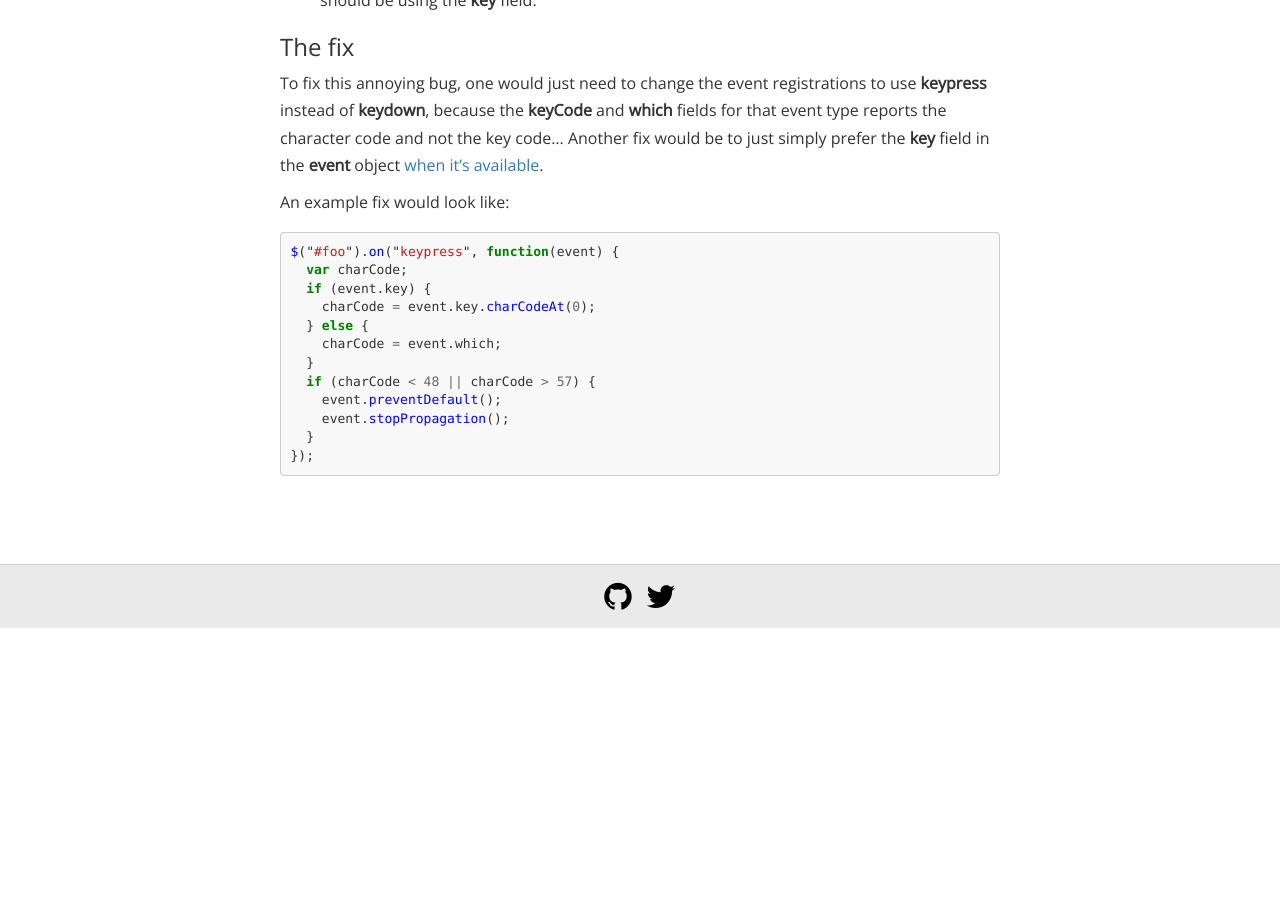
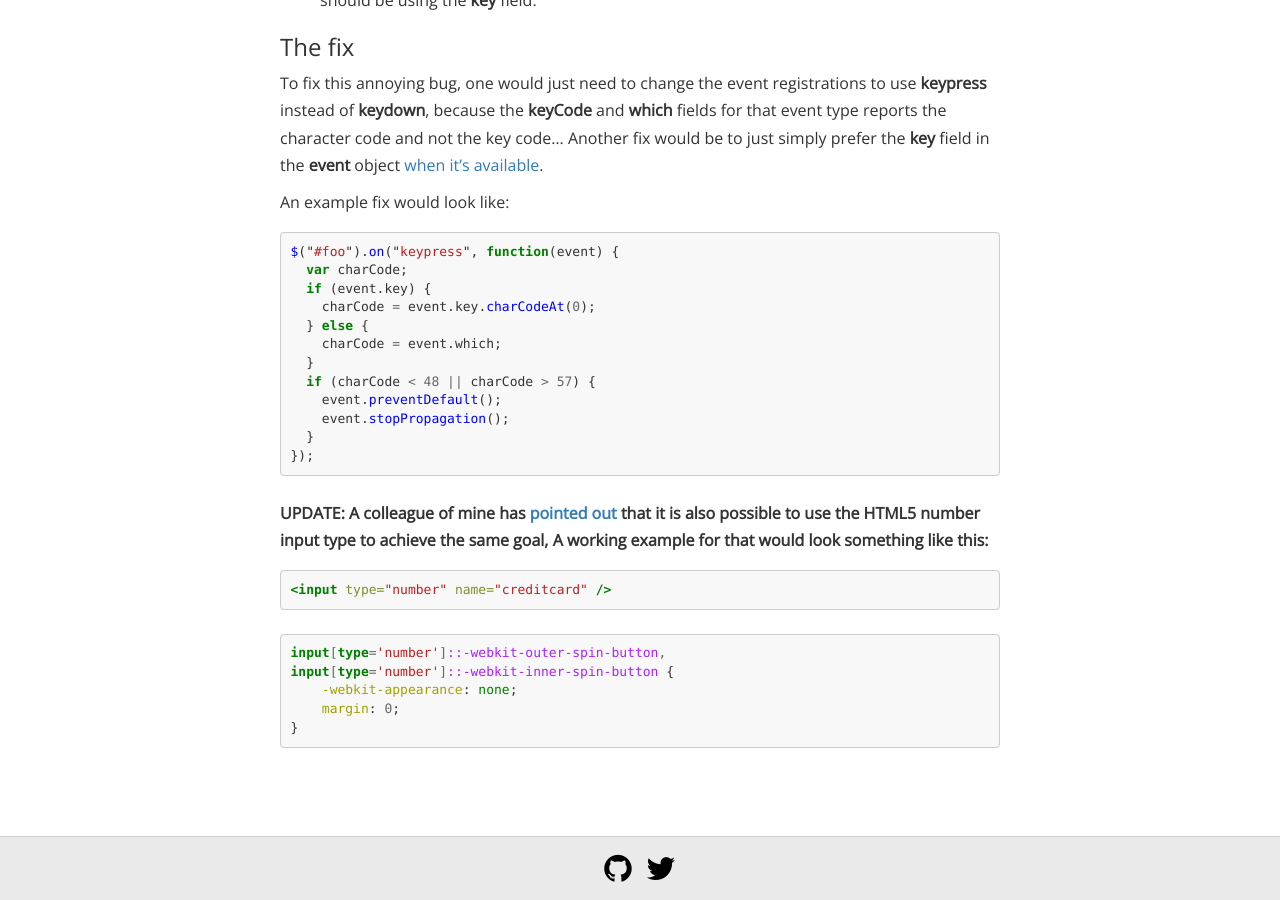
Before and after one commit to aldaris/aldaris.github.io, a Jekyll site: the page built from _posts/2018-01-14-credit-card-number-validation-done-wrong.markdown, in a window 1280 px wide and 900 px high, scrolled down 1628 px. Built offline with Jekyll 4.4.1, drawn with Linux system fonts in a browser that asks for light colours; comment, search, counter and statistics services are not loaded; before the commit the page ends 2256 px from its top, so only the background shows below that.

Commit message:
Update credit card post with html5 example

````diff
--- a/_posts/2018-01-14-credit-card-number-validation-done-wrong.markdown
+++ b/_posts/2018-01-14-credit-card-number-validation-done-wrong.markdown
@@ -76,7 +76,22 @@ $("#foo").on("keypress", function(event) {
 });
 ```
 
+**UPDATE: A colleague of mine has [pointed out][html5] that it is also possible to use the HTML5 number input type to achieve the same goal, A working example for that would look something like this:**
+
+```html
+<input type="number" name="creditcard" />
+```
+
+```css
+input[type='number']::-webkit-outer-spin-button,
+input[type='number']::-webkit-inner-spin-button {
+    -webkit-appearance: none;
+    margin: 0;
+}
+```
+
 [keydown keypress difference]: https://stackoverflow.com/a/3396790
 [not character codes]: https://stackoverflow.com/a/9350415
 [keycode deprecated]: https://developer.mozilla.org/en-US/docs/Web/API/KeyboardEvent
 [caniuse]: https://caniuse.com/#feat=keyboardevent-key
+[html5]: https://twitter.com/misterpotes/status/952811059282350080
````
